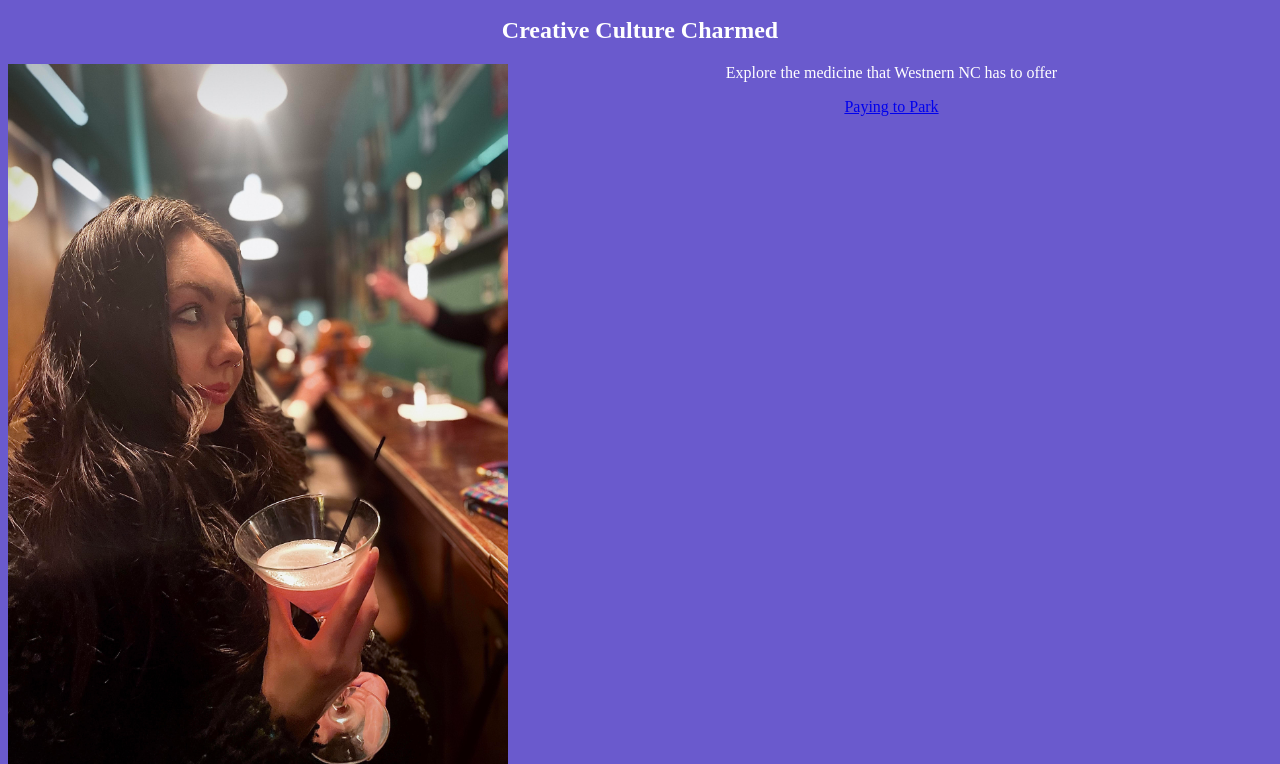
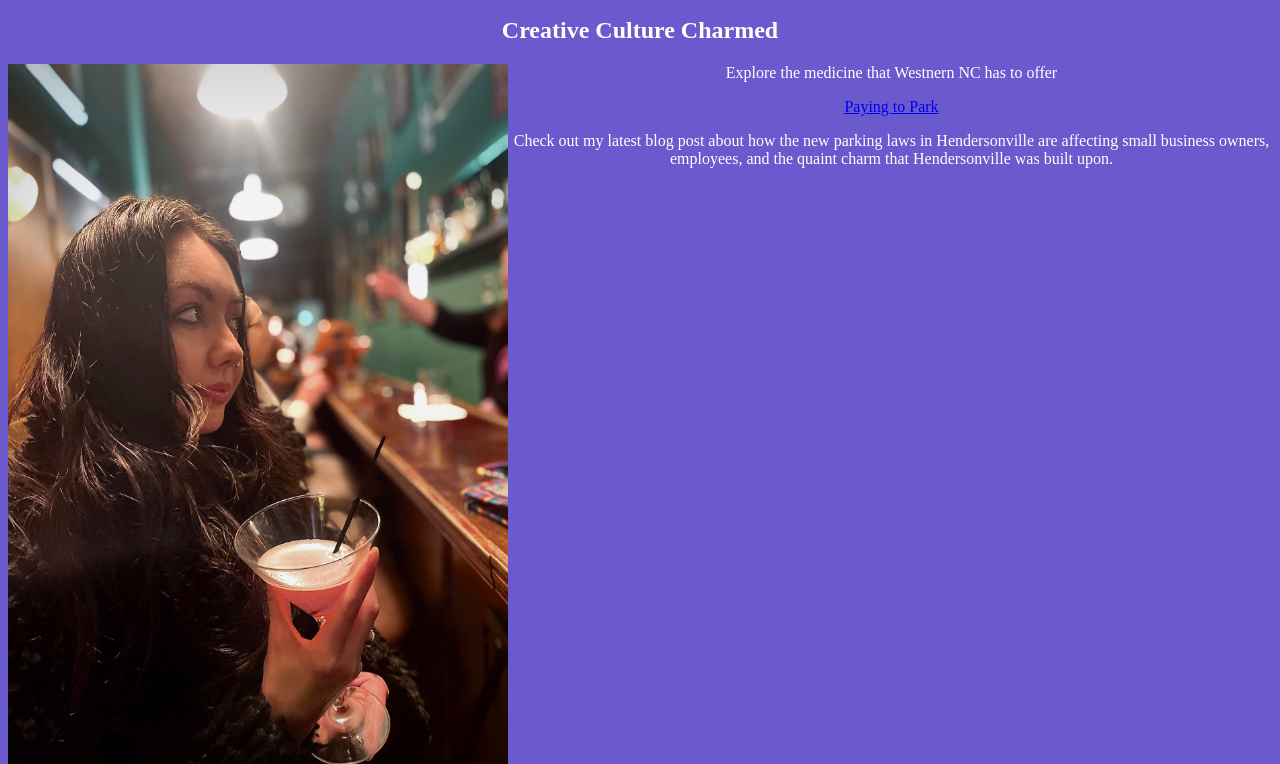
Before and after one commit to watercatwrites/watercatwrites.github.io, a plain HTML site: page index.html in a window 1280 px wide. Shown: the part 87-851 px from the top of the page. Drawn offline with Linux system fonts and the light colour scheme.

Commit message:
Update index.html

```diff
--- a/index.html
+++ b/index.html
@@ -14,5 +14,6 @@
     <img src="blogpic1.jpeg" width=500px height=700px align="left"> </img>
   <p text-align:"right"> Explore the medicine that Westnern NC has to offer<p>
   <a href="/blogposts/PayingtoPark.html">Paying to Park</a>
+  <p text-align:"right"> Check out my latest blog post about how the new parking laws in Hendersonville are affecting small business owners, employees, and the quaint charm that Hendersonville was built upon. <p>
 </body>
 </html>
```
